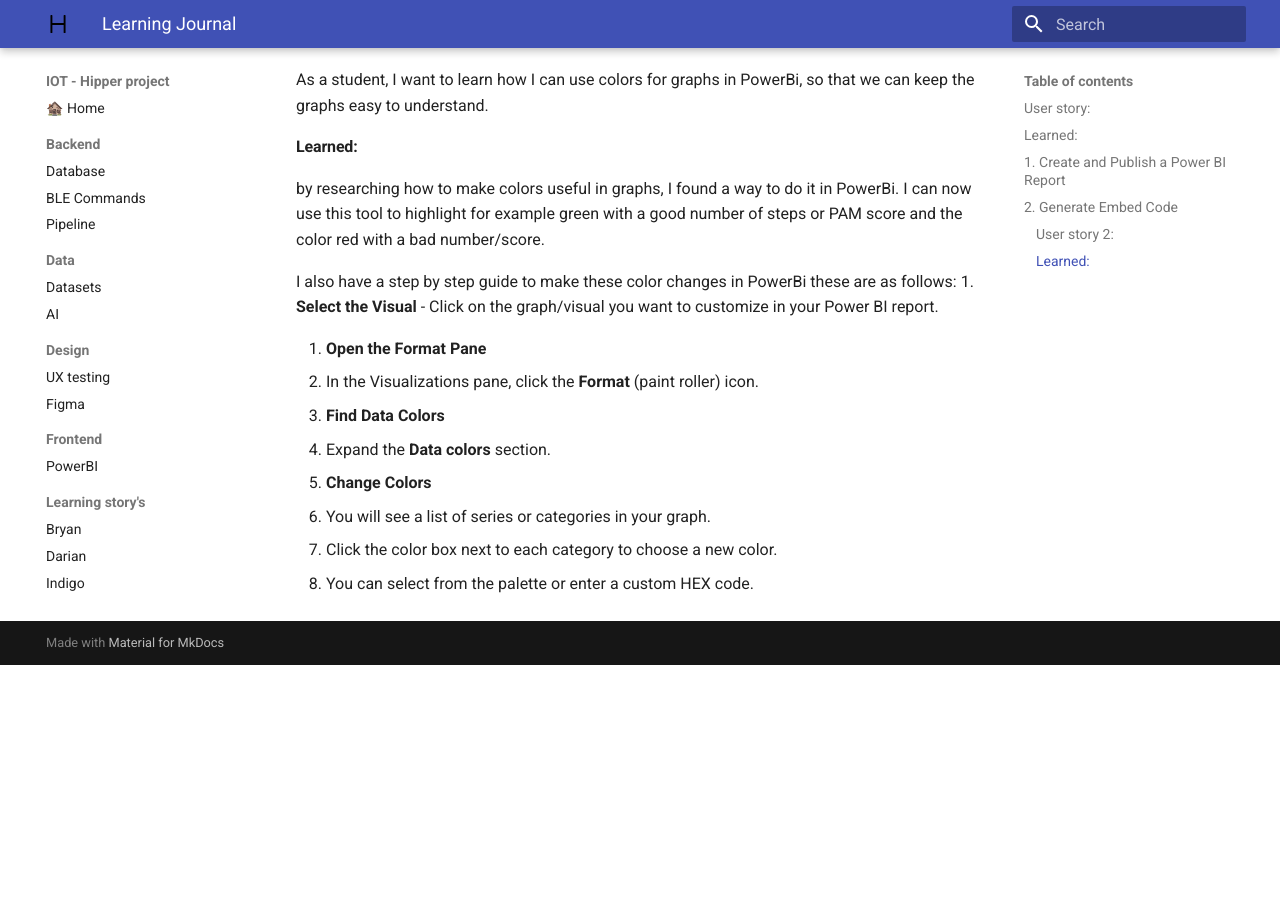
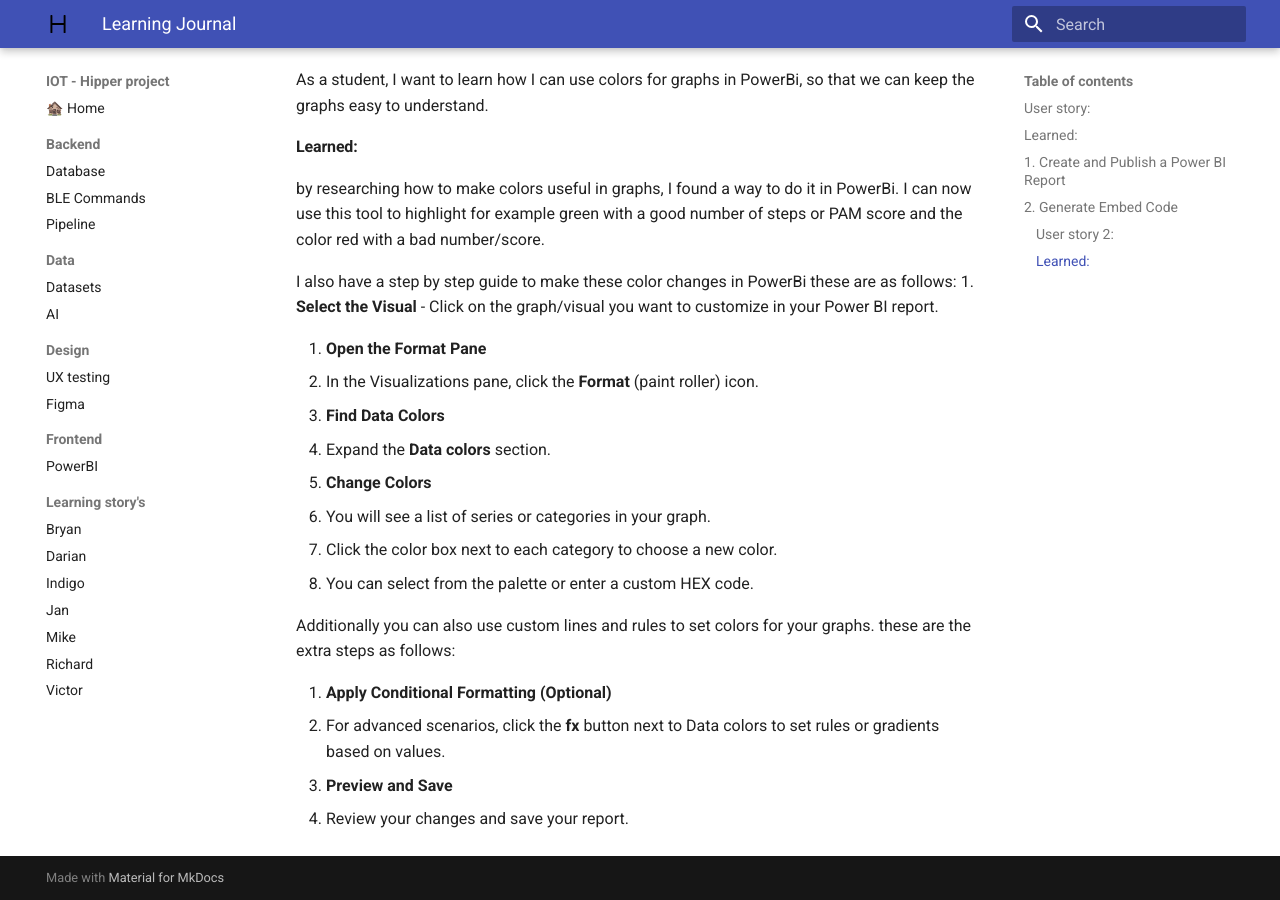
Before and after one commit to Vic-Warden/Digital-Life-Hipper-Monitoring, an MkDocs documentation site: the page built from docs/learning/journalDarian.md, in a window 1280 px wide and 900 px high, scrolled down 830 px. Built offline with MkDocs 1.6.1 and Material for MkDocs 9.7.7, drawn with Linux system fonts in a browser that asks for light colours; before the commit the page ends 1495 px from its top, so only the background shows below that.

Commit message:
updating the learning journal for additional steps and custom rules

```diff
--- a/docs/learning/journalDarian.md
+++ b/docs/learning/journalDarian.md
@@ -39,3 +39,11 @@
    - You will see a list of series or categories in your graph.
    - Click the color box next to each category to choose a new color.
    - You can select from the palette or enter a custom HEX code.
+
+Additionally you can also use custom lines and rules to set colors for your graphs. these are the extra steps as follows:
+
+5. **Apply Conditional Formatting (Optional)**
+   - For advanced scenarios, click the **fx** button next to Data colors to set rules or gradients based on values.
+
+6. **Preview and Save**
+   - Review your changes and save your report.
```
